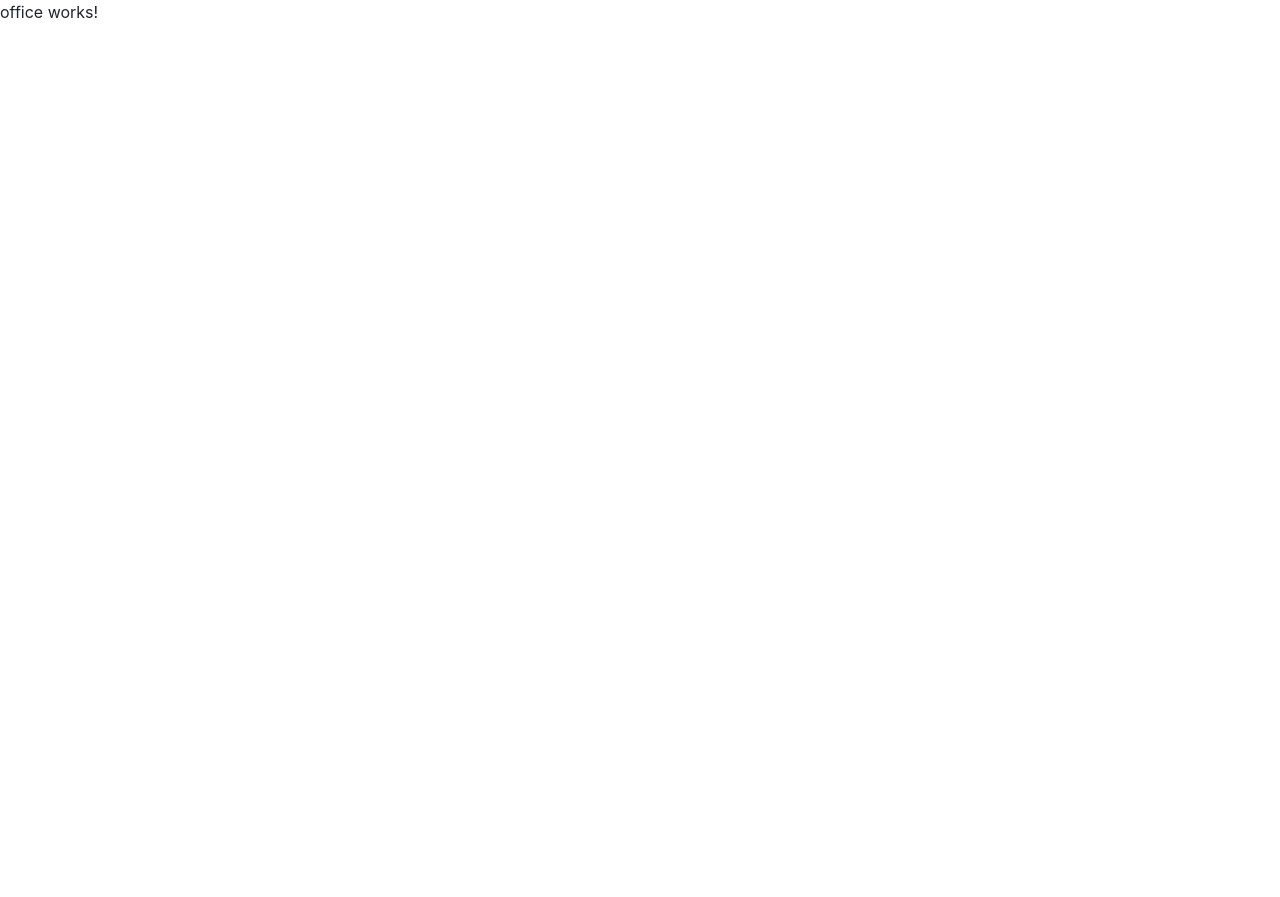
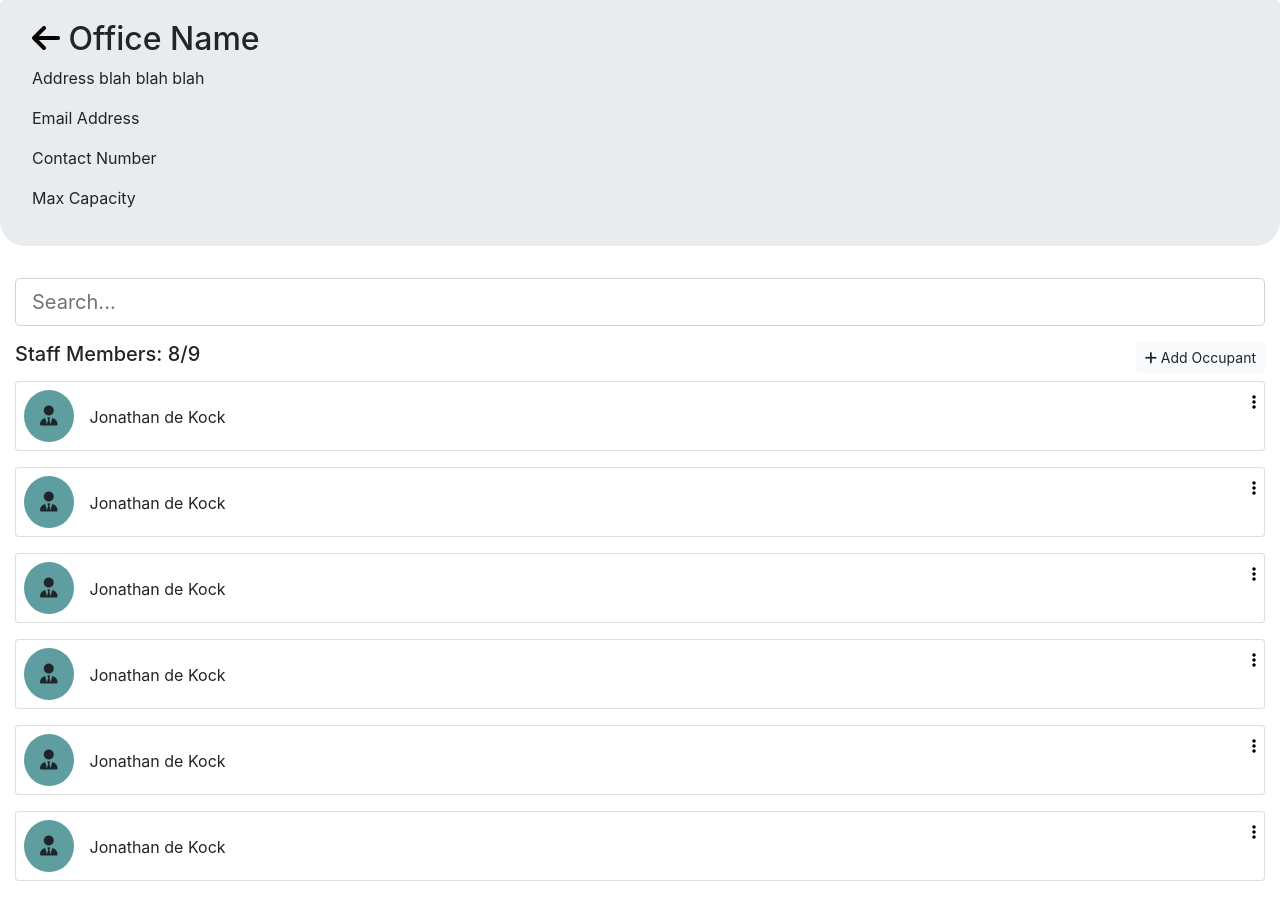
Before and after one commit to Alkadian/officelle, an Angular app: page /office in a window 1280 px wide. Before the commit the page ends 800 px from the top, so only its background shows below. Built offline with nearby package versions, Linux system fonts and the light colour scheme.

Commit message:
add office view

```diff
--- a/src/app/office/office.component.css
+++ b/src/app/office/office.component.css
@@ -0,0 +1,15 @@
+a{
+	color: black;
+}
+.jumbotron{
+	padding-top: 20px;
+	padding-bottom: 20px;
+	border-bottom-left-radius: 25px;
+	border-bottom-right-radius: 25px;
+}
+
+.user-icon{
+	font-size: 20px;
+	border-radius: 50%;
+	background-color: cadetblue;
+}
--- a/src/app/office/office.component.html
+++ b/src/app/office/office.component.html
@@ -1,2 +1,37 @@
-<p>office works!</p>
-<router-outlet></router-outlet>
+<div class="jumbotron">
+    <div class="row">
+        <div class="col-12">
+            <h2><a href="/home"><i class="fas fa-arrow-left"></i></a> Office Name</h2>
+            <p>Address blah blah blah</p>
+            <p>Email Address</p>
+            <p>Contact Number</p>
+            <p>Max Capacity</p>
+        </div>
+    </div>
+</div>
+<div class="container-fluid">
+    <div class="row">
+        <div class="col-12">
+            <div class="form-group">
+                <input type="text" class="form-control form-control-lg" id="search" aria-describedby="search" placeholder="Search...">
+            </div>
+        </div>
+	</div>
+	<div class="row mb-2">
+		<div class="col-12">
+			<h5 class="d-inline">Staff Members: 8/9 </h5>
+			<button class="btn btn-sm btn-light my-2 my-sm-0 float-right" type="submit"><i class="fas fa-plus"></i> Add Occupant</button>
+		</div>
+	</div>
+    <div class="row mb-3" *ngFor="let occupant of occupants">
+        <div class="col-12">
+            <div class="card">
+                <div class="card-body p-2">
+					<i class="fas fa-user-tie p-3 mr-3 user-icon"></i>
+					<span>Jonathan de Kock</span>
+					<a href="javascript:void(0)" class="float-right"><i class="fas fa-ellipsis-v"></i></a>
+                </div>
+            </div>
+        </div>
+    </div>
+</div>
--- a/src/app/office/office.component.ts
+++ b/src/app/office/office.component.ts
@@ -6,10 +6,10 @@ import { Component, OnInit } from '@angular/core';
   styleUrls: ['./office.component.css']
 })
 export class OfficeComponent implements OnInit {
+	public occupants = ['a', 's', 'd', 'f', 'g', 'h'];
+  	constructor() { }
 
-  constructor() { }
-
-  ngOnInit(): void {
-  }
+  	ngOnInit(): void {
+  	}
 
 }
```
